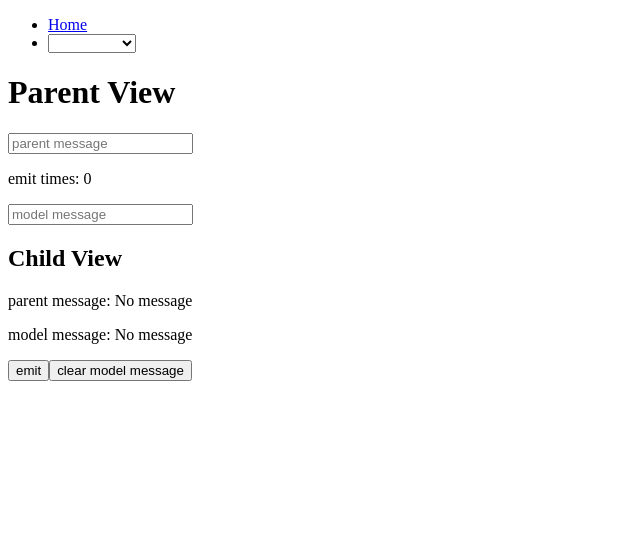
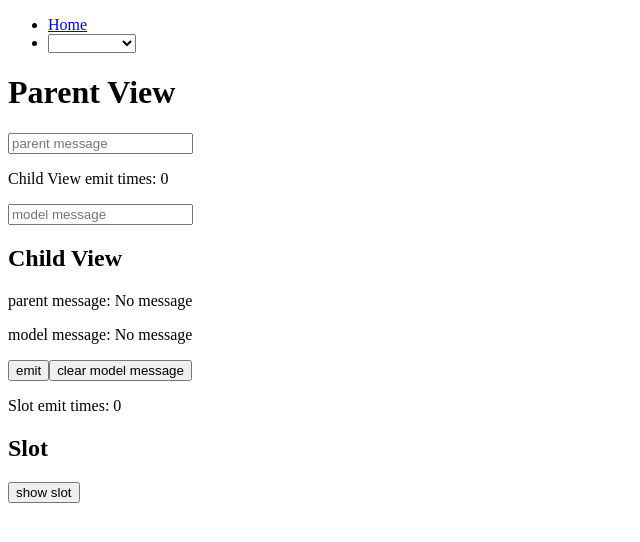
Before and after one commit to ian852364197/Vue-edu-note, a Vue app: page /component in a window 1280 px wide. Shown: the top 542 px of the page, without its empty margins (0-640 px from the left). Built offline with nearby package versions, Linux system fonts and the light colour scheme.

Commit message:
feat. 新增slot

```diff
--- /dev/null
+++ b/src/components/ChildButton.vue
@@ -0,0 +1,19 @@
+<template>
+  <h2>Slot</h2>
+  <button @click="showSlot = !showSlot">{{ btnMsg }}</button>
+  <div v-show="showSlot">
+    <p>parent message被固定了</p>
+    <p>model message隨emit次數改變</p>
+    <slot></slot>
+  </div>
+</template>
+
+<script setup>
+import { ref, computed } from 'vue';
+const showSlot = ref(false);
+const btnMsg = computed(() => {
+  return showSlot.value ? 'hide slot' : 'show slot';
+});
+</script>
+
+<style scoped></style>
--- a/src/views/CompView.vue
+++ b/src/views/CompView.vue
@@ -2,19 +2,28 @@
   <div>
     <h1>Parent View</h1>
     <input v-model="parentMsg" placeholder="parent message" />
-    <p>emit times: {{ emitTimes }}</p>
+    <p>Child View emit times: {{ emitTimes }}</p>
     <input v-model="msgModel" placeholder="model message" />
     <ChildView :pMsg="parentMsg" @childInput="emitTimes++" v-model="msgModel"></ChildView>
+    <p>Slot emit times: {{ slotCount }}</p>
+    <ChildButtom
+      ><ChildView pMsg="component in slot" @childInput="slotTimes++" v-model="slotTimes"></ChildView
+    ></ChildButtom>
   </div>
 </template>
 
 <script setup>
-import { ref } from 'vue';
+import { ref, computed } from 'vue';
 import ChildView from '@/components/ChildComp.vue';
+import ChildButtom from '@/components/ChildButton.vue';
 
 const parentMsg = ref('');
 const emitTimes = ref(0);
 const msgModel = ref('');
+const slotTimes = ref(0);
+const slotCount = computed(() => {
+  return !slotTimes.value ? 0 : slotTimes;
+});
 </script>
 
 <style scoped></style>
```
